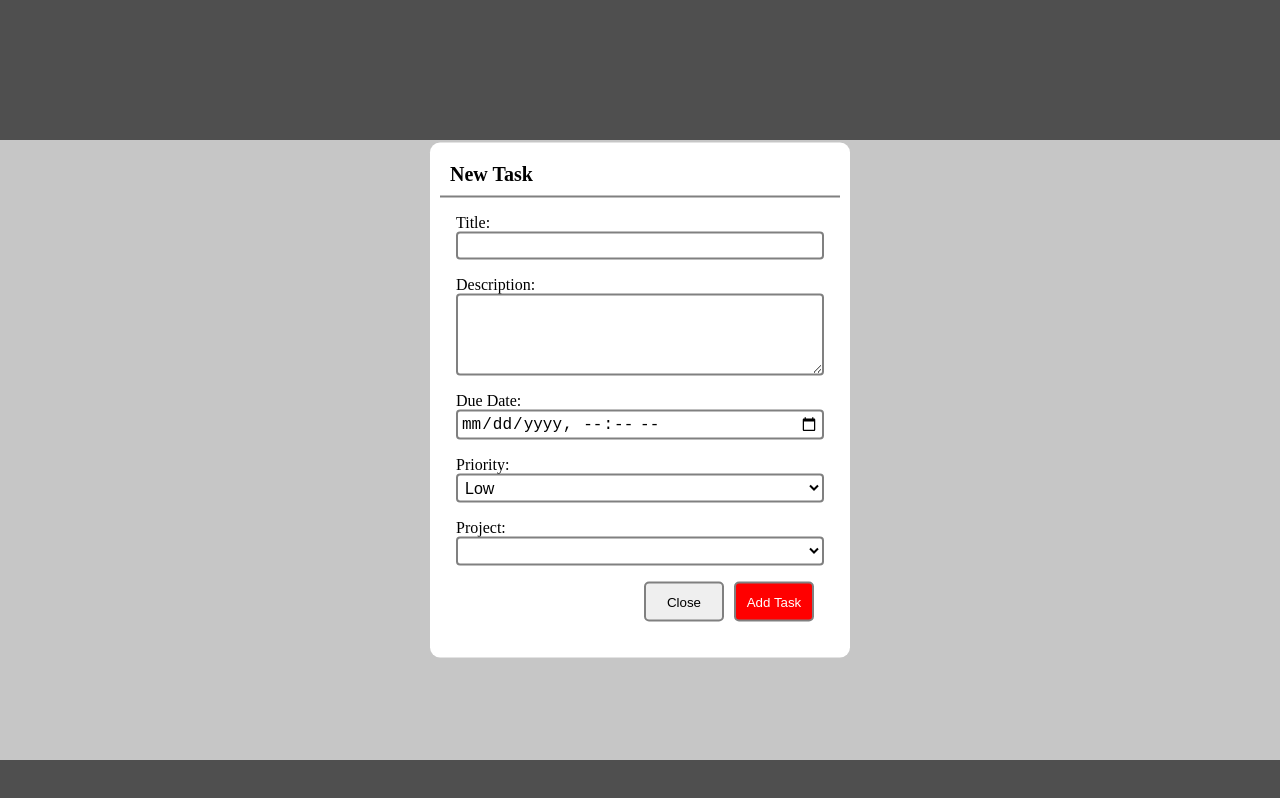
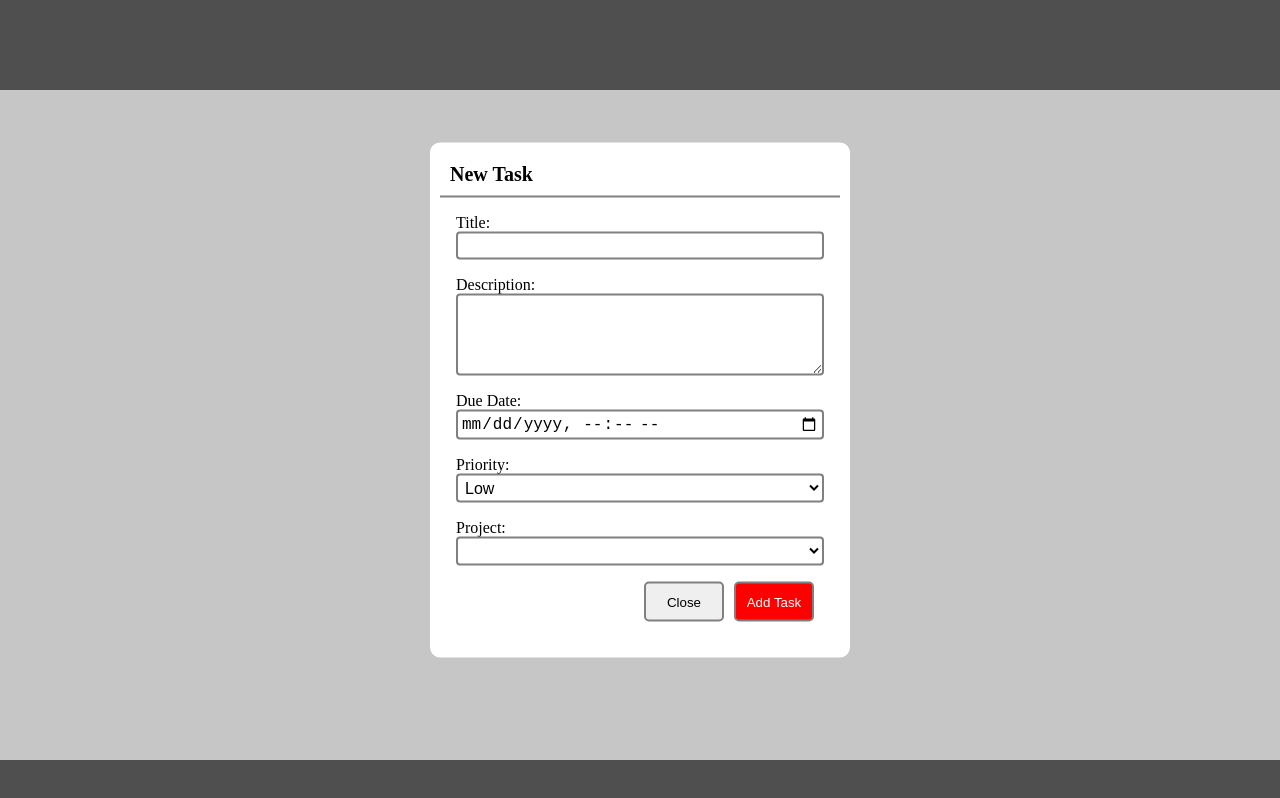
Before and after one commit to 90yearsoldcoder/Todo_list, a website built with webpack: page src/index.html in a window 1280 px wide. Built offline with nearby package versions, Linux system fonts and the light colour scheme.

Commit message:
add side bar color variable

```diff
--- a/src/styles/outline.css
+++ b/src/styles/outline.css
@@ -3,6 +3,8 @@
   --header-font-color: white;
 
   --main-bg: white;
+
+  --side-bar-bg: rgb(185, 185, 185);
 
   --modal-bg: grey;
 }
@@ -22,7 +24,7 @@ body {
 }
 
 .header {
-  height: 100px;
+  height: 50px;
   padding: 20px;
   margin: 0;
   background-color: var(--header-bg);
@@ -30,8 +32,13 @@ body {
 
 .main {
   flex: 1;
+  margin: 0;
+  padding: 0;
+  width: 100%;
 
   background-color: var(--main-bg);
+  display: flex;
+  flex-direction: row;
 }
 
 .foot {
@@ -51,8 +58,10 @@ body {
 
 .fade {
   opacity: 0;
+  z-index: -1;
 }
 
 .show {
   opacity: 0.45;
+  z-index: 1;
 }
```
